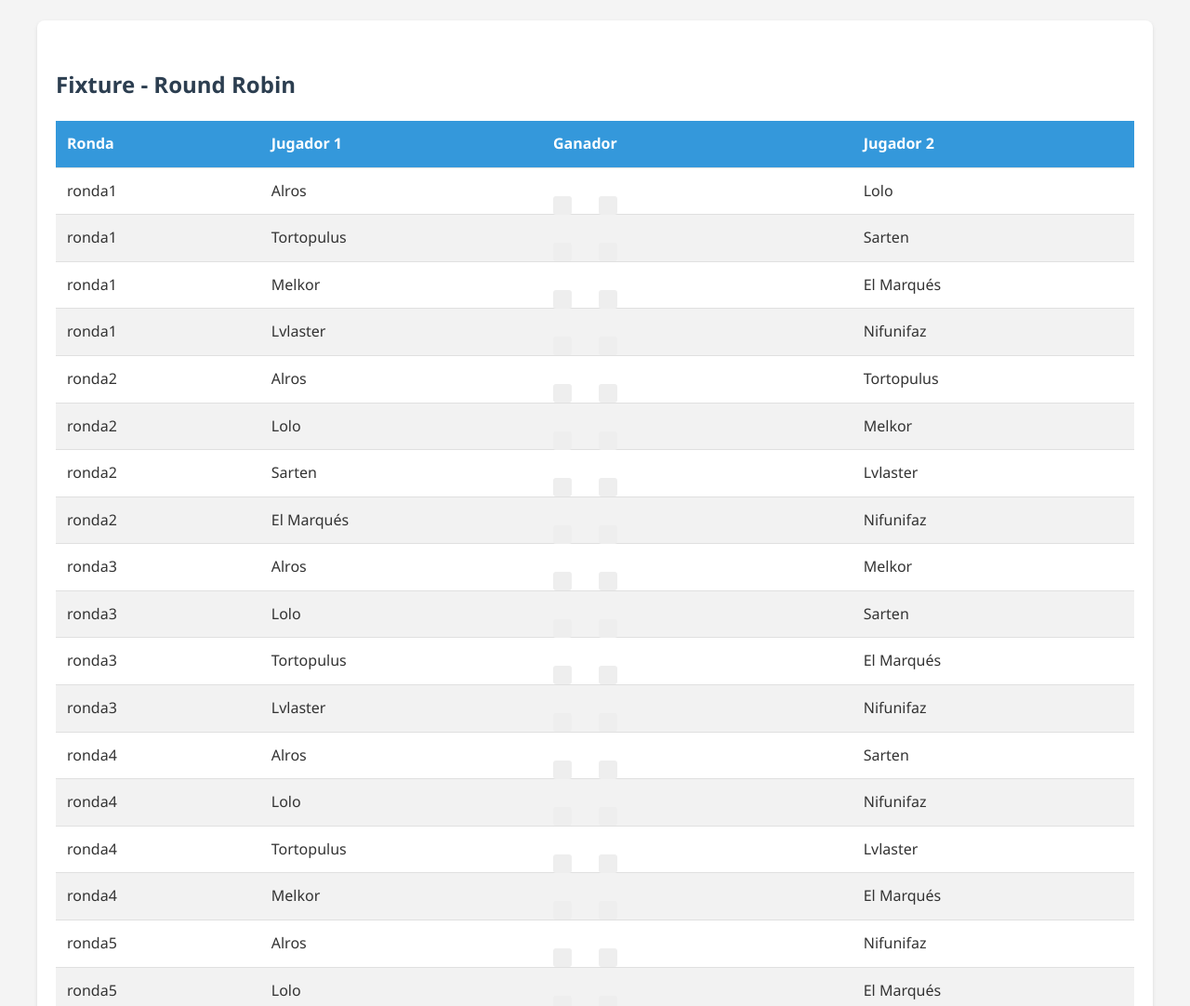
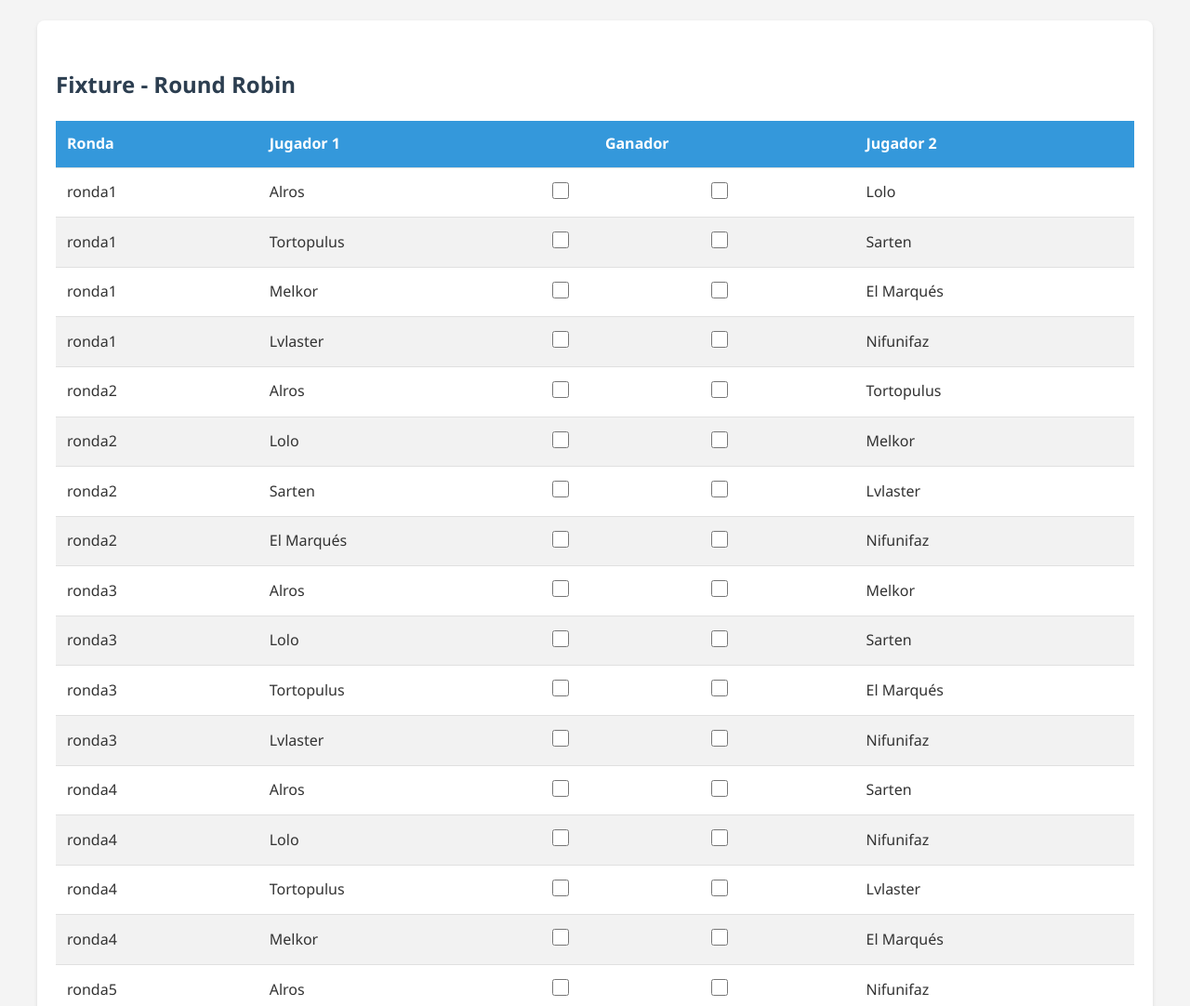
Before and after one commit to Sartentooth/TorneoAoE, a plain HTML site: page index.html in a window 1280 px wide. Shown: the part 1060-2142 px from the top of the page at 93% size. Drawn offline with Linux system fonts and the light colour scheme.

Commit message:
update css

```diff
--- a/index.html
+++ b/index.html
@@ -52,7 +52,7 @@
           <tr>
             <th>Ronda</th>
             <th>Jugador 1</th>
-            <th>Ganador</th>
+            <th class="ganador-col" colspan="2">Ganador</th>
             <th>Jugador 2</th>
           </tr>
         </thead>
--- a/scripts/torneo.js
+++ b/scripts/torneo.js
@@ -7,7 +7,7 @@ async function cargarDatos() {
   try {
     const response = await fetch(db);
     torneoData = await response.json();
-    console.log(...db);
+    console.log(torneoData.jugadores);
     actualizarClasificacion();
     actualizarFixture();
   } catch (error) {
@@ -48,15 +48,19 @@ function actualizarFixture() {
       tr.innerHTML = `
                 <td>${ronda}</td>
                 <td>${jugador1}</td>
-                <td>
-                    <label class="custom-checkbox">
+                <td class="ganador-col">
+                <div class="checkbox-group">
+                <label class="custom-checkbox">
                         <input type="checkbox" onchange="actualizarResultado('${ronda}', '${partida}', '${jugador1}', this.checked)">
                         <span class="checkmark"></span>
                     </label>
+                    </td>
+                    <td class="ganador-col">
                     <label class="custom-checkbox">
                         <input type="checkbox" onchange="actualizarResultado('${ronda}', '${partida}', '${jugador2}', this.checked)">
                         <span class="checkmark"></span>
                     </label>
+                    </div>
                 </td>
                 <td>${jugador2}</td>
             `;
--- a/styles/torneo-styles.css
+++ b/styles/torneo-styles.css
@@ -36,6 +36,7 @@ td {
     padding: 12px;
     text-align: left;
     border-bottom: 1px solid #e0e0e0;
+    border-collapse: collapse;
 }
 
 th {
@@ -98,45 +99,34 @@ label {
     z-index: 1;
 }
 
-/* Estilos responsivos */
-@media (max-width: 768px) {
-
-    table,
-    thead,
-    tbody,
-    th,
-    td,
-    tr {
-        display: block;
+/* Centrar los checkboxes en la columna Ganador */
+th.ganador-col {
+    text-align: center;
+    /* Centra horizontalmente */
+    vertical-align: middle;
+    /* Centra verticalmente */
+    padding-right: 12%;
 }
 
-    thead tr {
-        position: absolute;
-        top: -9999px;
-        left: -9999px;
+/* Agrupar los checkboxes y ajustar el espacio entre ellos */
+.checkbox-group {
+    display: inline-flex;
+    justify-content: center;
+    /* Centra el grupo de checkboxes */
+    gap: 8px;
+    /* Ajusta la separación entre los checkboxes */
 }
 
-    tr {
-        margin-bottom: 15px;
+/* Ajustar el tamaño del checkbox si es necesario */
+input[type="checkbox"] {
+    width: 18px;
+    /* Cambia el ancho del checkbox */
+    height: 18px;
+    /* Cambia la altura del checkbox */
+    margin-right: 0;
+    /* Elimina el margen derecho ya que usamos flexbox */
 }
 
-    td {
-        border: none;
-        position: relative;
-        padding-left: 50%;
-    }
-
-    td:before {
-        position: absolute;
-        top: 6px;
-        left: 6px;
-        width: 45%;
-        padding-right: 10px;
-        white-space: nowrap;
-        content: attr(data-label);
-        font-weight: bold;
-    }
-}
 
 /* Estilos específicos para la clasificación */
 .ranking table {
@@ -148,56 +138,40 @@ label {
     text-align: center;
 }
 
-/* Estilos para mejorar la apariencia de los checkboxes */
-.custom-checkbox {
-    display: inline-block;
-    position: relative;
-    padding-left: 30px;
-    margin-right: 15px;
-    cursor: pointer;
-    font-size: 16px;
+@media (max-width: 768px) {
+    .fixture {
+        display: none;
+        /* Oculta la tabla de rondas */
     }
 
-.custom-checkbox input {
-    position: absolute;
-    opacity: 0;
-    cursor: pointer;
+    .clasificacion {
+        display: block;
+        /* Asegura que la tabla de clasificación se muestre */
     }
 
-.checkmark {
-    position: absolute;
-    top: 0;
-    left: 0;
-    height: 20px;
-    width: 20px;
-    background-color: #eee;
-    border-radius: 3px;
+    .clasificacion tr {
+        display: flex;
+        /* Cambia a flex para que se vean en una lista */
+        justify-content: space-between;
+        /* Espaciado entre nombre y puntaje */
     }
 
-.custom-checkbox:hover input~.checkmark {
-    background-color: #ccc;
+    .clasificacion th,
+    .clasificacion td {
+        flex: 1;
+        /* Permite que cada celda ocupe el mismo espacio */
+        text-align: left;
+        /* Alinea el texto a la izquierda */
     }
 
-.custom-checkbox input:checked~.checkmark {
-    background-color: #2196F3;
+    /* Opcional: Estilos adicionales para mejor visualización */
+    .clasificacion th {
+        display: none;
+        /* Oculta los encabezados en móvil */
     }
 
-.checkmark:after {
-    content: "";
-    position: absolute;
-    display: none;
+    .clasificacion tr {
+        margin-bottom: 10px;
+        /* Espacio entre filas */
     }
-
-.custom-checkbox input:checked~.checkmark:after {
-    display: block;
 }
-
-.custom-checkbox .checkmark:after {
-    left: 7px;
-    top: 3px;
-    width: 5px;
-    height: 10px;
-    border: solid white;
-    border-width: 0 3px 3px 0;
-    transform: rotate(45deg);
-}
```
Lines whose indentation alone changed are shown as unchanged.
